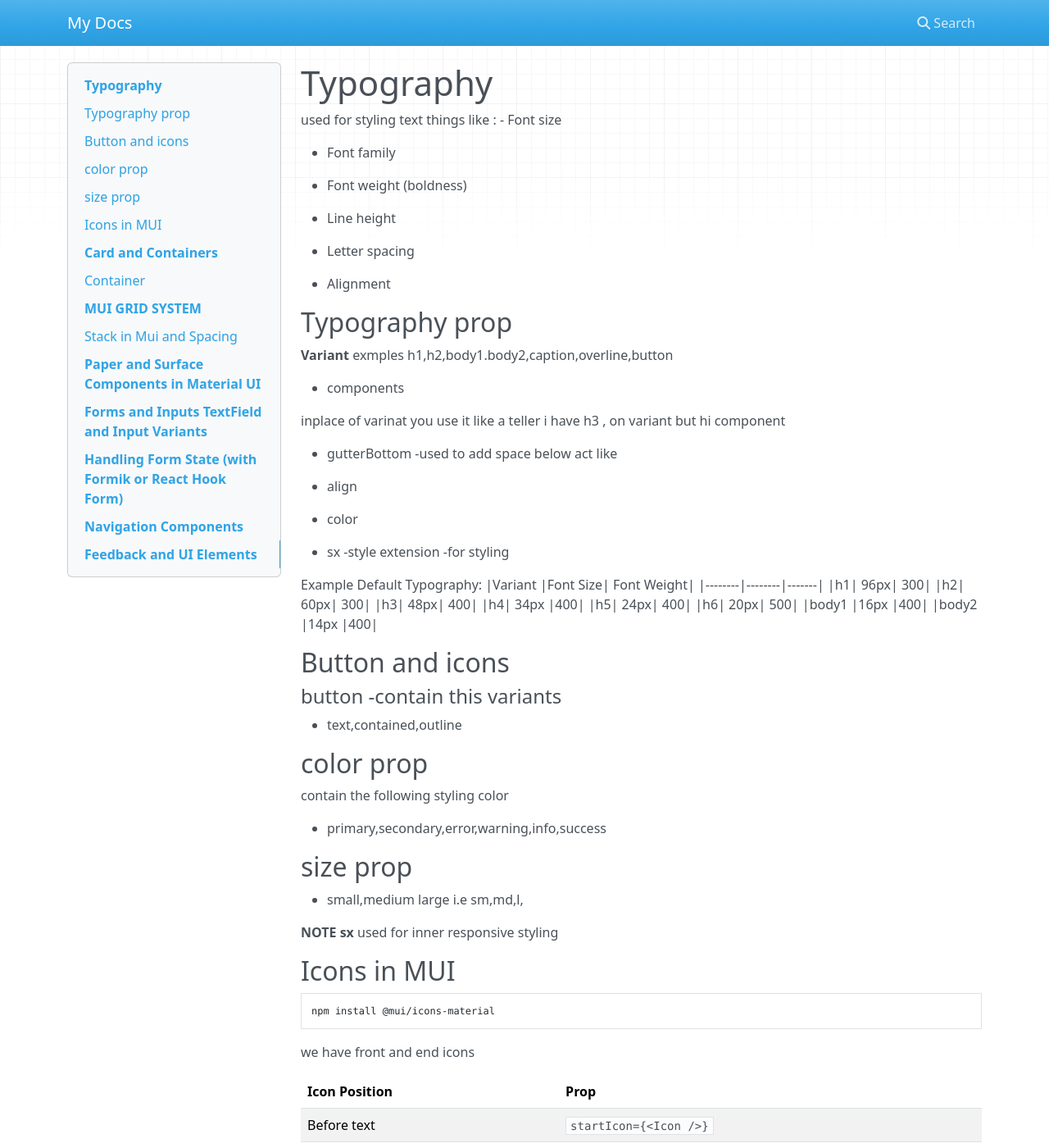
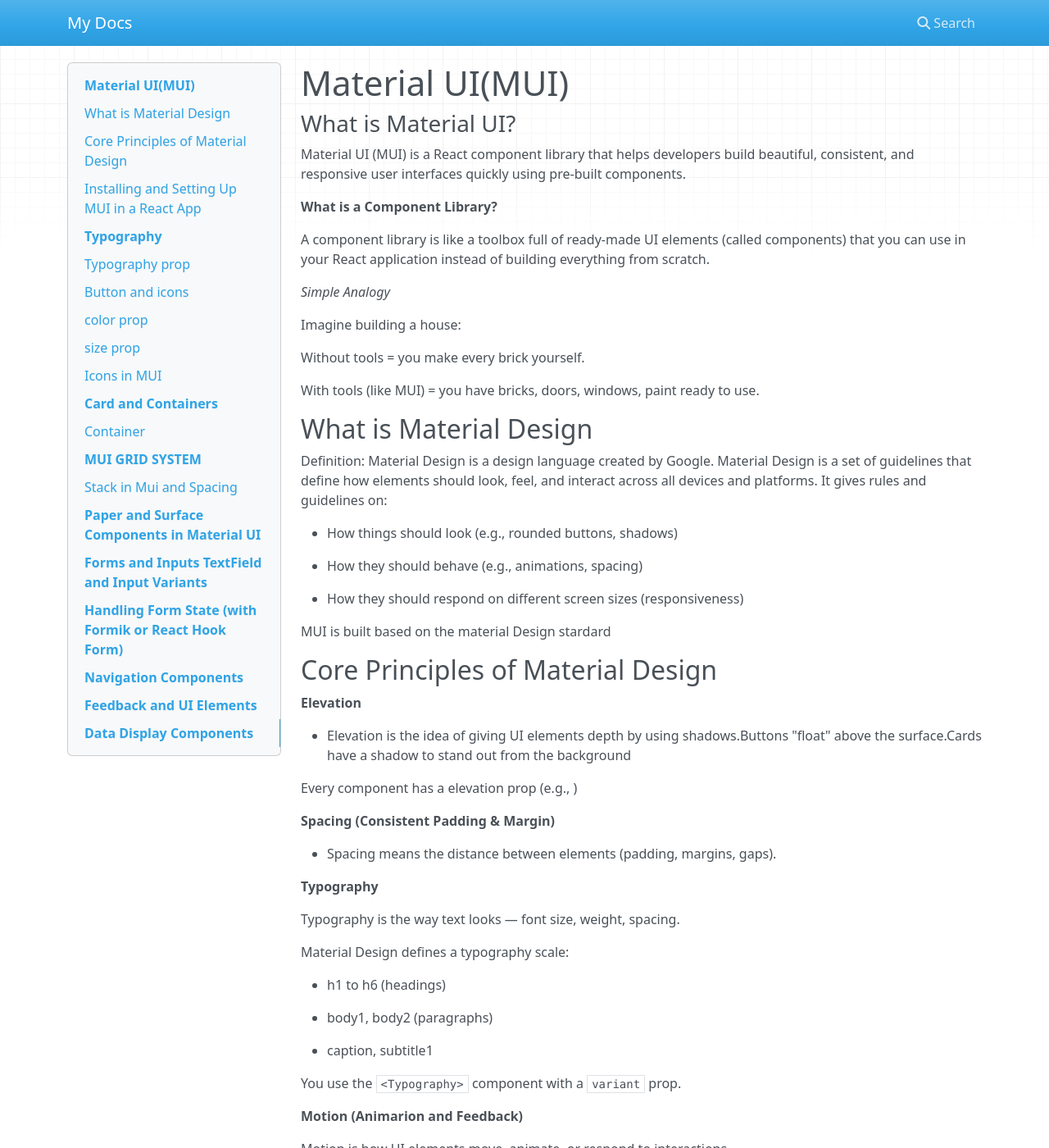
Before and after one commit to JohnMwihaki/Material-ui-notes-with-Mkdocs, an MkDocs documentation site: the page built from docs/index.md, in a window 1280 px wide and 1400 px high. Shown: the whole window at 82% size. Built offline with MkDocs 1.6.1, drawn with Linux system fonts in a browser that asks for light colours; nearby versions of some CDN libraries; some of the changed text lies outside the part shown.

Commit message:
added on display component

````diff
--- a/docs/index.md
+++ b/docs/index.md
@@ -1,3 +1,101 @@
+# Material UI(MUI)
+
+###  What is Material UI?
+
+Material UI (MUI) is a React component library that helps developers build beautiful, consistent, and responsive user interfaces quickly using pre-built components.
+
+**What is a Component Library?**
+
+A component library is like a toolbox full of ready-made UI elements (called components) that you can use in your React application instead of building everything from scratch.
+
+*Simple Analogy*
+
+Imagine building a house:
+
+Without tools = you make every brick yourself.
+
+With tools (like MUI) = you have bricks, doors, windows, paint ready to use.
+
+## What is Material Design
+
+Definition:
+Material Design is a design language created by Google.
+Material Design is a set of guidelines that define how elements should look, feel, and interact across all devices and platforms.
+It gives rules and guidelines on:
+
+- How things should look (e.g., rounded buttons, shadows)
+
+- How they should behave (e.g., animations, spacing)
+
+- How they should respond on different screen sizes (responsiveness)
+
+MUI is built based on the material Design stardard
+
+## Core Principles of Material Design
+
+ **Elevation**
+
+- Elevation is the idea of giving UI elements depth by using shadows.Buttons "float" above the surface.Cards have a shadow to stand out from the background
+
+Every component has a elevation prop (e.g., <Paper elevation={3} />)
+
+**Spacing (Consistent Padding & Margin)**
+
+- Spacing means the distance between elements (padding, margins, gaps).
+
+**Typography**
+
+Typography is the way text looks — font size, weight, spacing.
+
+Material Design defines a typography scale:
+
+- h1 to h6 (headings)
+
+- body1, body2 (paragraphs)
+
+- caption, subtitle1
+
+You use the ```<Typography>``` component with a ```variant``` prop.
+
+**Motion (Animarion and Feedback)**
+
+Motion is how UI elements move, animate, or respond to interactions.
+
+Material Design says motion should:
+
+- Show cause and effect
+
+- Be smooth and intentional
+
+- Help users understand what changed
+
+Components like ```<Collapse>```, ```<Slide>```, ```<Fade>```, and ```<Grow>``` handle
+
+**Color and Theme**
+
+
+
+## Installing and Setting Up MUI in a React App
+
+*create a react App*
+
+```
+npx create-react-app my-mui-app
+cd my-mui-app
+```
+
+*Install MUI and Emotion Packages:*
+
+```
+npm install @mui/material @emotion/react @emotion/styled
+```
+*Installing Icons*
+
+```
+npm install @mui/icons-material
+```
+
+
 # Typography
 
 used for styling text things like :
@@ -31,6 +129,7 @@
  - sx -style extension -for styling
 
   Example Default Typography:
+
 |Variant	|Font Size|	Font Weight|
 |--------|--------|-------|
 |h1|	96px|	300|
@@ -2321,3 +2420,83 @@
   );
 }
 ```
+
+# Data Display Components
+
+**Avatar and Badge**
+
+*What is an avatar?*
+
+An Avatar is a small circular or square image that represents a person or object, often used in UIs to show a profile picture or user initials.
+
+*Key Props of Avatar*
+
+| Prop       | Type   | Purpose                                            |
+| ---------- | ------ | -------------------------------------------------- |
+| `alt`      | string | Text used when image fails to load                 |
+| `src`      | string | Image URL to show in the avatar                    |
+| `sx`       | object | System props for styling like size, border, etc.   |
+| `children` | node   | You can put text/initials inside (when no image)   |
+| `variant`  | string | `'circular'` (default), `'rounded'`, or `'square'` |
+
+Initials as Avatar
+
+```
+<Avatar>JM</Avatar>
+```
+Image Avatar
+
+```
+<Avatar src="https://i.pravatar.cc/150" alt="John Kim" />
+```
+on props
+
+```
+<Avatar variant="square">A</Avatar>
+<Avatar variant="rounded">B</Avatar>
+```
+
+**What Is a Badge?**
+
+A Badge is a small dot, number, or symbol that appears next to another component (like an icon or avatar) to show a notification, count, or status.
+
+| Real Use Case         | MUI Badge Equivalent            |
+| --------------------- | ------------------------------- |
+| WhatsApp unread chats | A red dot with number on avatar |
+| Gmail new messages    | Count badge on inbox icon       |
+| Status indicator      | Green dot on profile avatar     |
+
+**Key Props in Badge**
+
+| Prop           | Type   | What It Does                                     |
+| -------------- | ------ | ------------------------------------------------ |
+| `badgeContent` | node   | What to show inside the badge (number, letter)   |
+| `color`        | string | Badge color: `'primary'`, `'error'`, `'success'` |
+| `overlap`      | string | `'rectangular'` or `'circular'` for positioning  |
+| `anchorOrigin` | object | Controls vertical/horizontal position            |
+| `variant`      | string | `'dot'` or `'standard'`                          |
+| `sx`           | object | Custom styling                                   |
+
+*Example:*
+
+```
+import React from 'react';
+import { Avatar, Badge, Stack, Typography } from '@mui/material';
+
+export default function AvatarBadgeDemo() {
+  return (
+    <Stack spacing={3} alignItems="center">
+      <Typography variant="h6">Avatar with Image</Typography>
+      <Avatar src="https://i.pravatar.cc/100" />
+
+      <Typography variant="h6">Avatar with Initials</Typography>
+      <Avatar sx={{ bgcolor: 'primary.main' }}>JK</Avatar>
+
+      <Typography variant="h6">Avatar with Notification Badge</Typography>
+      <Badge badgeContent={3} color="error">
+        <Avatar src="https://i.pravatar.cc/100" />
+      </Badge>
+    </Stack>
+  );
+}
+```
````
Also changed, not shown: site/index.html.
